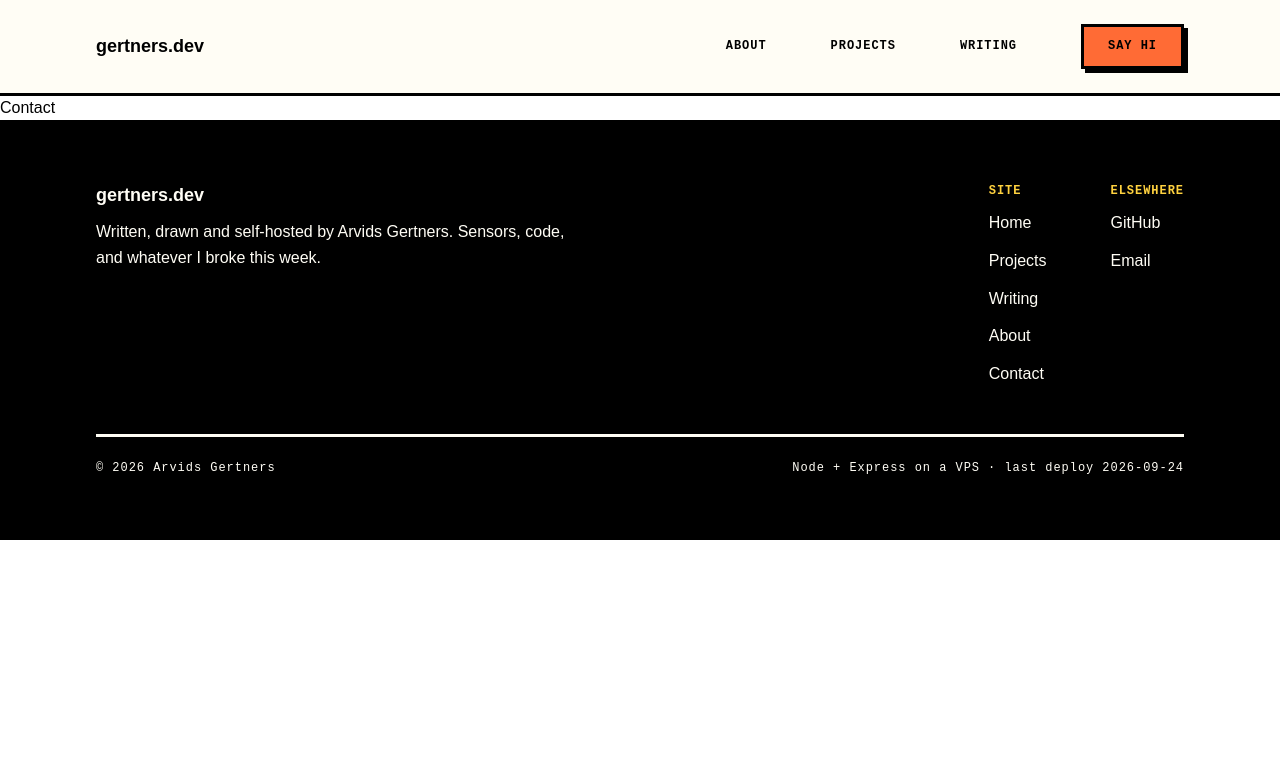
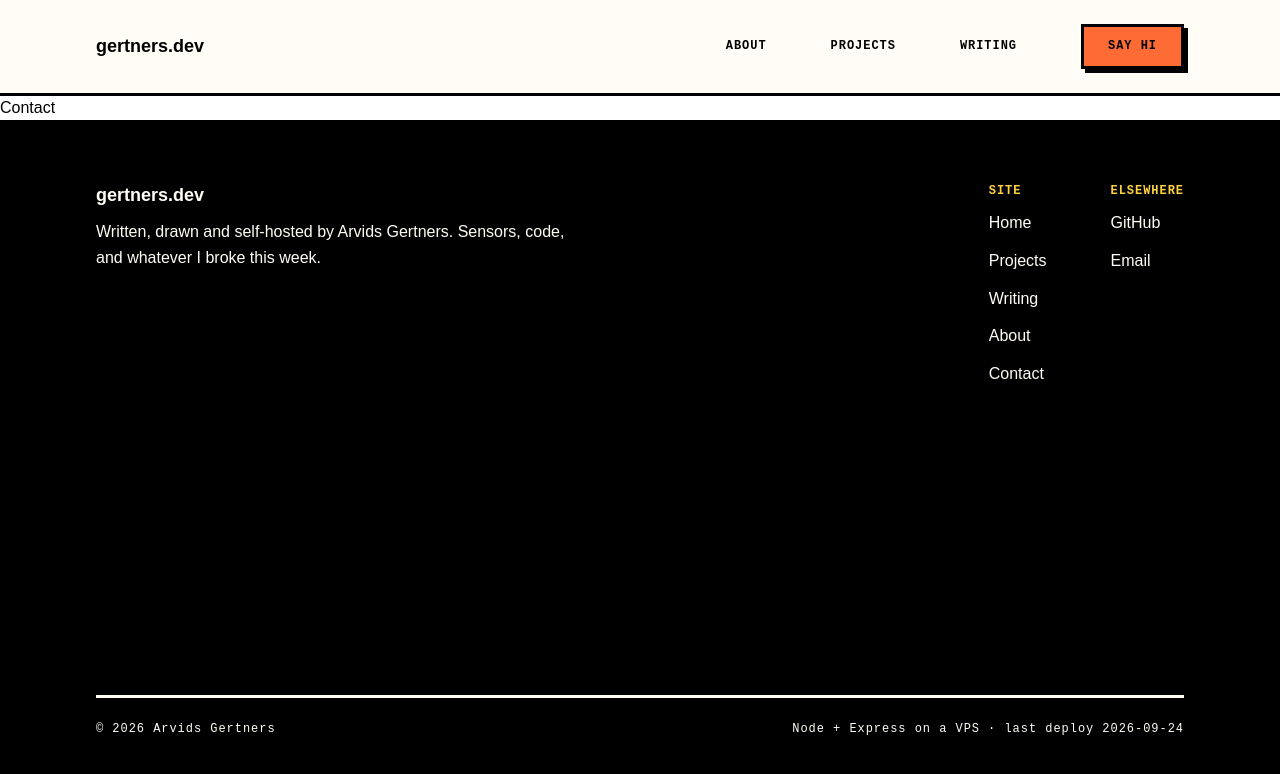
Before and after one commit to ArvidsGertners/gertners.dev, a React (Vite) app: page /contact in a window 1280 px wide. Shown: the top 774 px of the page. Built offline with nearby package versions, Linux system fonts and the light colour scheme.

Commit message:
make expanding footer

```diff
--- a/src/components/footer/Footer.jsx
+++ b/src/components/footer/Footer.jsx
@@ -1,7 +1,44 @@
+import { useEffect, useRef } from "react";
+
 export const Footer = () => {
+  const footerRef = useRef(null);
+  const canvasRef = useRef(null);
+
+  useEffect(() => {
+    let frame = 0;
+
+    const update = () => {
+      frame = 0;
+      const r = footerRef.current.getBoundingClientRect();
+      const p = Math.min(1, Math.max(0, (innerHeight - r.top) / r.height));
+      // later: drawAscii(canvasRef.current, p)
+    };
+
+    const onScroll = () => {
+      if (!frame) frame = requestAnimationFrame(update);
+    };
+
+    window.addEventListener("scroll", onScroll, { passive: true });
+    window.addEventListener("resize", onScroll);
+    update();
+
+    return () => {
+      window.removeEventListener("scroll", onScroll);
+      window.removeEventListener("resize", onScroll);
+      cancelAnimationFrame(frame);
+    };
+  }, []);
+
   return (
-    <div className="flex py-16 px-24 flex-col items-start gap-12 self-stretch bg-ink">
-      <div className="flex justify-between items-start self-stretch">
+    <footer ref={footerRef} className="relative min-h-dvh flex flex-col bg-ink">
+      <canvas
+        ref={canvasRef}
+        aria-hidden="true"
+        className="pointer-events-none absolute inset-0 h-full w-full"
+      />
+
+      {/* PART 1: top row, moves up with the black area */}
+      <div className="relative flex justify-between items-start px-24 pt-16 pb-12">
         <div className="flex flex-col items-start gap-3 w-120">
           <h3 className="text-paper font-display text-heading-m font-bold">
             gertners.dev
@@ -43,7 +80,10 @@ export const Footer = () => {
           </div>
         </div>
       </div>
-      <div className="flex pt-6 justify-between items-start self-stretch border-t-3 border-paper">
+
+      {/* PART 2: copyright bar, stays at the bottom of the screen */}
+      <div className="flex flex-1 flex-col justify-end">
+        <div className="sticky bottom-0 mx-24 flex justify-between items-start border-t-3 border-paper pt-6 pb-16">
           <p className="text-paper font-mono text-label font-normal">
             © 2026 Arvids Gertners
           </p>
@@ -52,5 +92,6 @@ export const Footer = () => {
           </p>
         </div>
       </div>
+    </footer>
   );
 };
```
Lines whose indentation alone changed are shown as unchanged.
